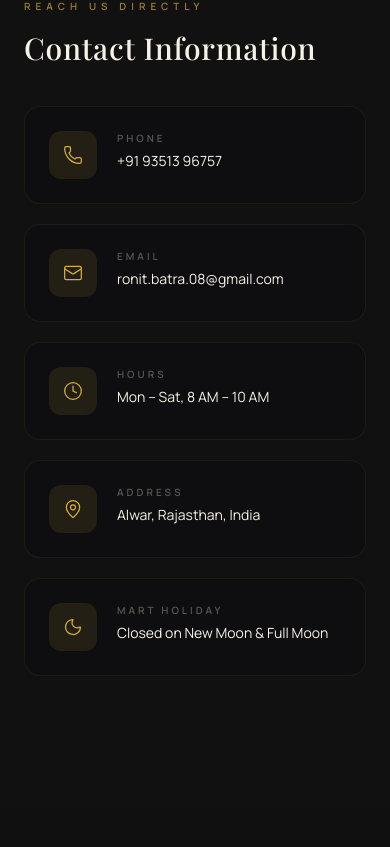
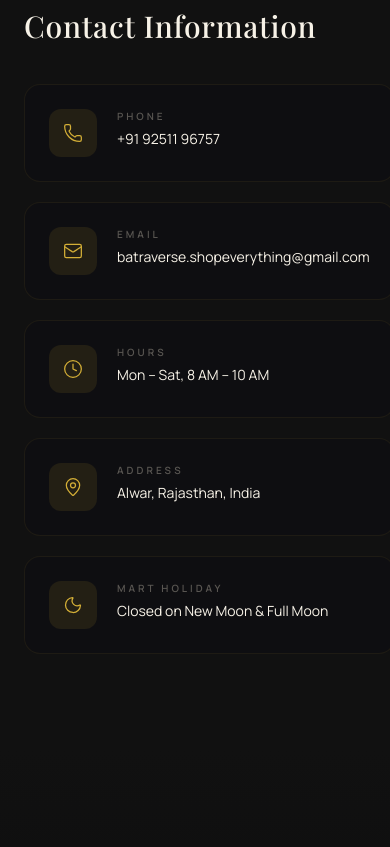
Before and after one commit to ronitbatra8/batraverse, a Next.js app: page /contact in a window 390 px wide. Shown: the part 1355-2202 px from the top of the page. Built offline with nearby package versions, Linux system fonts and the light colour scheme; no server answers.

Commit message:
chore(contact): update support email and phone across site

```diff
--- a/src/app/contact/page.tsx
+++ b/src/app/contact/page.tsx
@@ -58,8 +58,8 @@ function YoutubeIcon({ size = 20 }: { size?: number }) {
 }
 
 const contactInfo = [
-  { icon: Phone, label: "Phone", value: "+91 93513 96757" },
-  { icon: Mail, label: "Email", value: "ronit.batra.08@gmail.com" },
+  { icon: Phone, label: "Phone", value: "+91 92511 96757" },
+  { icon: Mail, label: "Email", value: "batraverse.shopeverything@gmail.com" },
   { icon: Clock, label: "Hours", value: "Mon – Sat, 8 AM – 10 AM" },
   { icon: MapPin, label: "Address", value: "Alwar, Rajasthan, India" },
   { icon: Moon, label: "Mart Holiday", value: "Closed on New Moon & Full Moon" },
@@ -68,8 +68,8 @@ const contactInfo = [
 const office = {
   name: "BatraVerse Office",
   address: "Alwar, Rajasthan, India",
-  phone: "+91 93513 96757",
-  email: "ronit.batra.08@gmail.com",
+  phone: "+91 92511 96757",
+  email: "batraverse.shopeverything@gmail.com",
   hours: "Mon – Sat, 8 AM – 10 AM",
 };
 
@@ -92,7 +92,7 @@ const faqs = [
   },
   {
     q: "How do I contact support?",
-    a: "You can reach us via the form on this page, email ronit.batra.08@gmail.com, or call +91 93513 96757 during business hours. We aim to respond within 24 hours.",
+    a: "You can reach us via the form on this page, email batraverse.shopeverything@gmail.com, or call +91 92511 96757 during business hours. We aim to respond within 24 hours.",
   },
 ];
 
--- a/src/app/privacy/page.tsx
+++ b/src/app/privacy/page.tsx
@@ -34,7 +34,7 @@ const sections = [
   },
   {
     title: "7. Your Rights",
-    body: "You have the right to: access your personal data, correct inaccurate data, request deletion of your data, opt out of marketing communications, and export your data in a portable format. To exercise these rights, contact our support team at ronit.batra.08@gmail.com.",
+    body: "You have the right to: access your personal data, correct inaccurate data, request deletion of your data, opt out of marketing communications, and export your data in a portable format. To exercise these rights, contact our support team at batraverse.shopeverything@gmail.com.",
   },
   {
     title: "8. Children's Privacy",
@@ -50,7 +50,7 @@ const sections = [
   },
   {
     title: "11. Contact Us",
-    body: "For questions or concerns about this Privacy Policy, reach us at ronit.batra.08@gmail.com or visit our Contact page. Our Data Protection Officer can be contacted at ronit.batra.08@gmail.com.",
+    body: "For questions or concerns about this Privacy Policy, reach us at batraverse.shopeverything@gmail.com or visit our Contact page. Our Data Protection Officer can be contacted at batraverse.shopeverything@gmail.com.",
   },
 ];
 
--- a/src/app/seller/page.tsx
+++ b/src/app/seller/page.tsx
@@ -765,12 +765,12 @@ export default function SellerDashboardPage() {
               </p>
               <p className="mt-6 text-xs text-dark-500">
                 Reach us at{" "}
-                <a href="mailto:ronit.batra.08@gmail.com" className="text-gold-400 hover:text-gold-300 transition-colors">
-                  ronit.batra.08@gmail.com
+                <a href="mailto:batraverse.shopeverything@gmail.com" className="text-gold-400 hover:text-gold-300 transition-colors">
+                  batraverse.shopeverything@gmail.com
                 </a>{" "}
                 or call{" "}
-                <a href="tel:+919351396757" className="text-gold-400 hover:text-gold-300 transition-colors">
-                  +91 93513 96757
+                <a href="tel:+919251196757" className="text-gold-400 hover:text-gold-300 transition-colors">
+                  +91 92511 96757
                 </a>
               </p>
             </div>
--- a/src/app/terms/page.tsx
+++ b/src/app/terms/page.tsx
@@ -54,7 +54,7 @@ const sections = [
   },
   {
     title: "12. Contact",
-    body: "For questions about these Terms, contact us at ronit.batra.08@gmail.com or visit our Contact page.",
+    body: "For questions about these Terms, contact us at batraverse.shopeverything@gmail.com or visit our Contact page.",
   },
 ];
 
--- a/src/components/layout/Footer.tsx
+++ b/src/components/layout/Footer.tsx
@@ -251,13 +251,13 @@ export default function Footer() {
                     className={cn("shrink-0", light ? "text-sapphire" : "text-gold")}
                   />
                   <a
-                    href="mailto:ronit.batra.08@gmail.com"
+                    href="mailto:batraverse.shopeverything@gmail.com"
                     className={cn(
                       "group relative transition-colors",
                       light ? "hover:text-sapphire" : "hover:text-gold-light"
                     )}
                   >
-                    ronit.batra.08@gmail.com
+                    batraverse.shopeverything@gmail.com
                     <span
                       className={cn(
                         "absolute bottom-0 left-0 h-px w-0 transition-all duration-700 group-hover:w-full",
@@ -271,7 +271,7 @@ export default function Footer() {
                     size={15}
                     className={cn("shrink-0", light ? "text-sapphire" : "text-gold")}
                   />
-                  +91 93513 96757
+                  +91 92511 96757
                 </p>
               </div>
 
```
